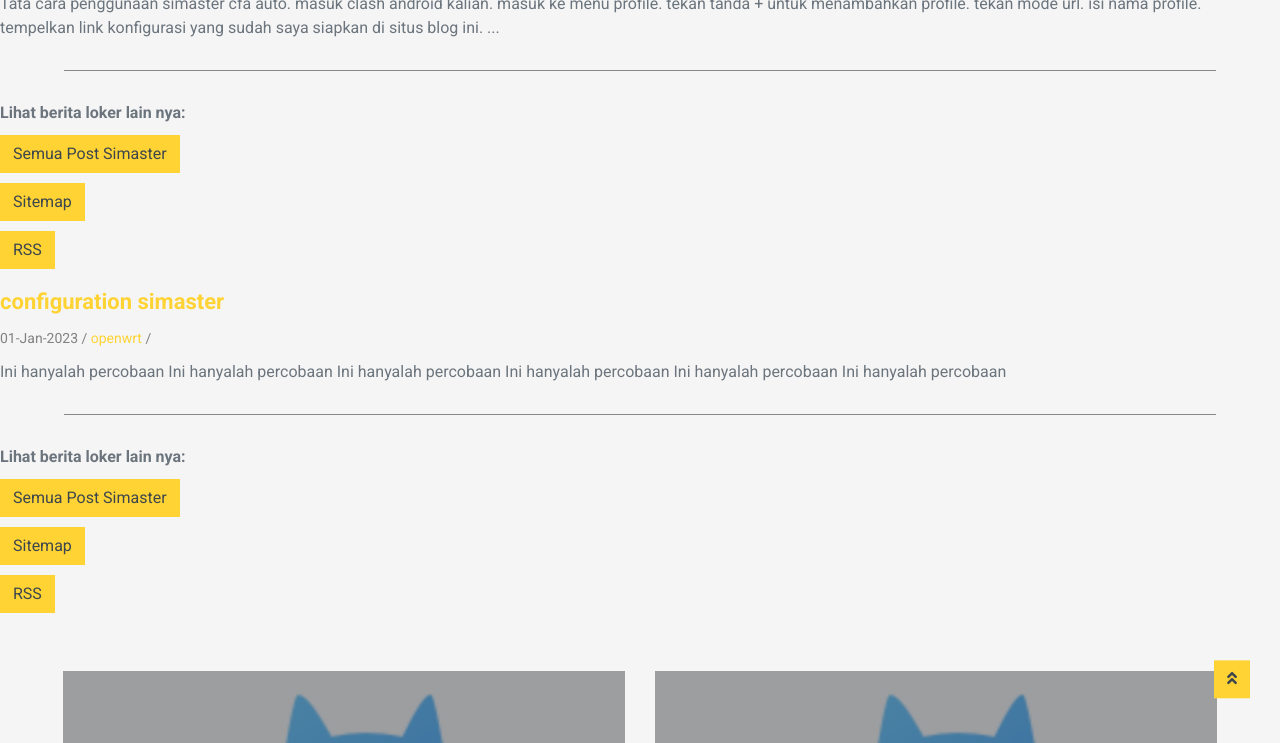
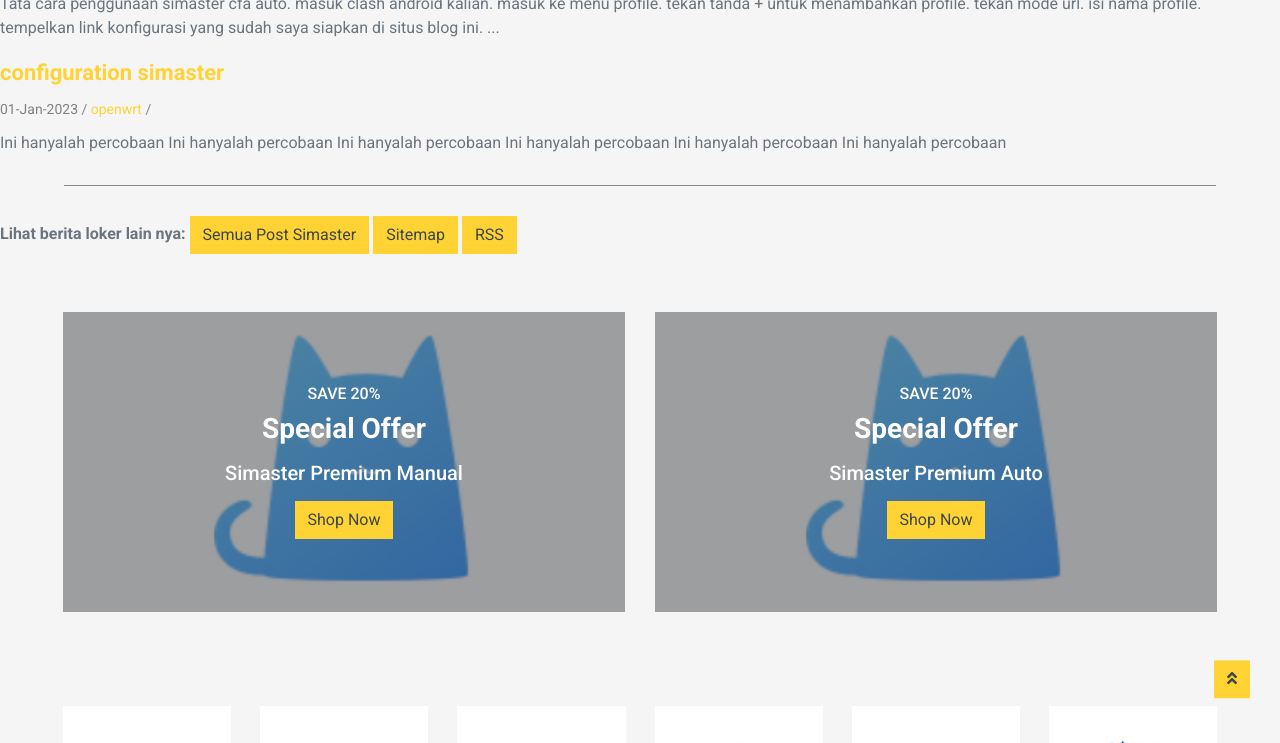
Before and after one commit to mwnsofficial/simaster, a Jekyll site: the page built from pages/blog/blog.html, in a window 1280 px wide and 900 px high, scrolled down 614 px, cut to the strip 157-900 px from the top of the window. Built offline with Jekyll 4.4.1, drawn with Linux system fonts in a browser that asks for light colours; nearby versions of some CDN libraries.

Commit message:
Update blog.html

```diff
--- a/pages/blog/blog.html
+++ b/pages/blog/blog.html
@@ -30,13 +30,14 @@
         {% include image.html image=post.featured-image alt=post.featured-image-alt %}
         {% endif %}
         <p>{% if page.summary %} {{ page.summary | strip_html | strip_newlines | truncate: 160 }} {% else %} {{ post.content | truncatewords: 50 | strip_html }} {% endif %}</p>
-        <hr />
-        <p><b>Lihat berita loker lain nya:</b></p>
-        <p><a href="/arsip.html" class="btn btn-primary navbar-btn cursorNorm" role="button">Semua Post Simaster{{tag}}</a></p>
-        <p><a href="/sitemap.html" class="btn btn-primary navbar-btn cursorNorm" role="button">Sitemap{{tag}}</a></p>
-        <p><a href="feed.xml" class="btn btn-primary navbar-btn cursorNorm" role="button">RSS{{tag}}</a></p>
     </div>
 {% endfor %}
+        <hr />
+        <p><b>Lihat berita loker lain nya:</b>
+        <a href="/arsip.html" class="btn btn-primary navbar-btn cursorNorm" role="button">Semua Post Simaster{{tag}}</a>
+        <a href="/sitemap.html" class="btn btn-primary navbar-btn cursorNorm" role="button">Sitemap{{tag}}</a>
+        <a href="feed.xml" class="btn btn-primary navbar-btn cursorNorm" role="button">RSS{{tag}}</a></p>
+
 </div>
 </div>
 <!-- some other HTML content -->
```
